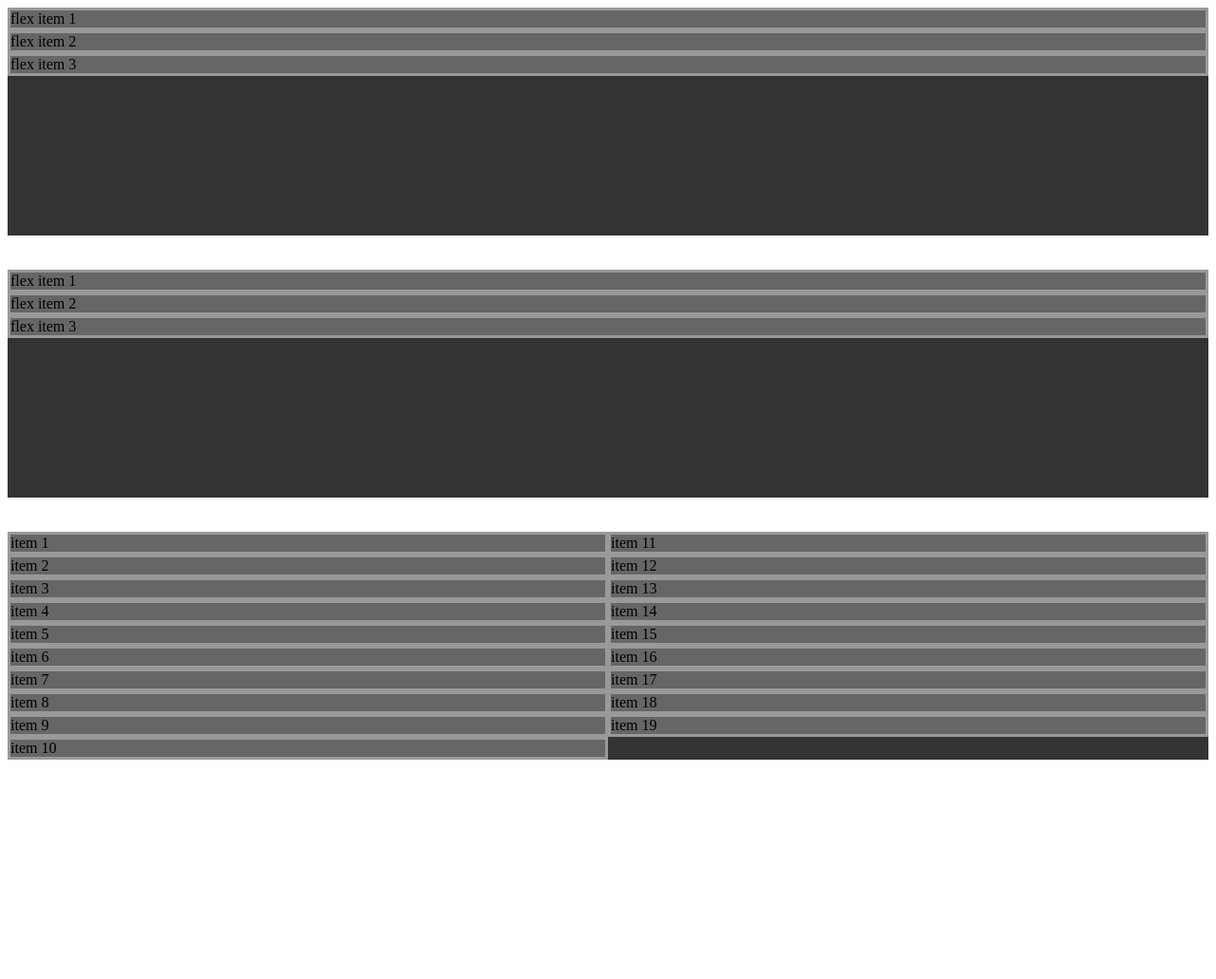
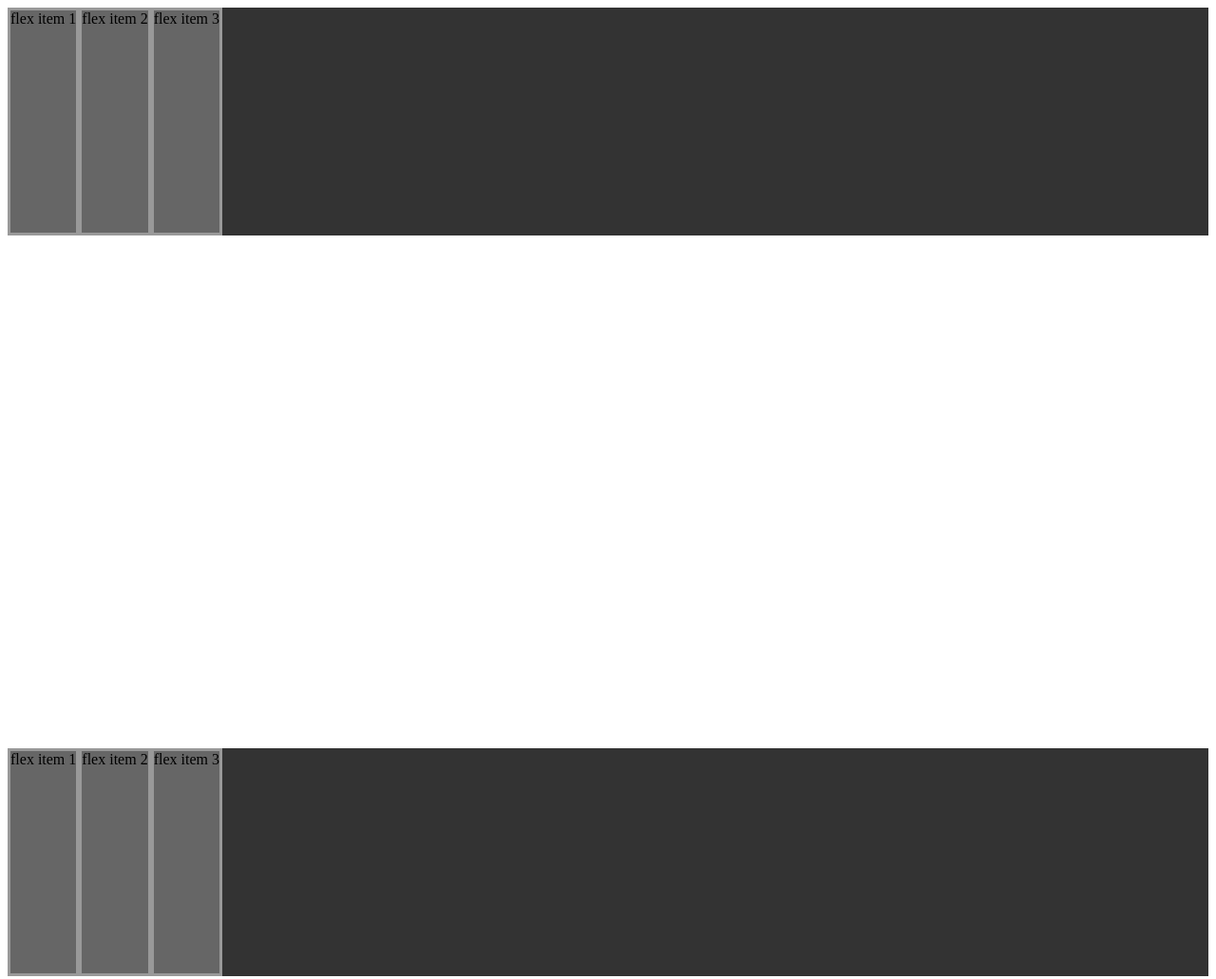
Before and after one commit to MiguelDominguezSanchez/flexbox, a plain HTML site: page index.html in a window 1280 px wide. Shown: the top 1031 px of the page at 95% size. Before the commit the page ends 808 px from the top, so only its background shows below. Drawn offline with Linux system fonts and the light colour scheme.

Commit message:
Growth & Reduction Factor - (flex-grow) & (flex-shrink)

```diff
--- a/index.html
+++ b/index.html
@@ -9,16 +9,17 @@
     .container {
       background-color: #333;
       height: 30vh;
+      width: 100%;
 
       display: flex;
       /* flex | inline-flex */
-      flex-direction: row-reverse;
+      flex-direction: row;
       /* Define el eje principal (main axis) row -x, column -y */
       /* row| row-reverse | column | column-reverse */
-      flex-wrap: wrap-reverse;
+      flex-wrap: nowrap;
       /* Define si la caja flexbox envuelve o NO a sus kinder */
       /* nowrap| wrap | wrap-reverse */
-      flex-flow: column wrap;
+      flex-flow: row nowrap;
       /* flex-flow es un shorthand de flex direction y flex-wrap */
       justify-content: flex-start;
       /* Define la alineación de los elementos hijos en el eje principal (main axis) - depende de la propiedad flex-direction */
@@ -26,7 +27,7 @@
       align-items: stretch;
       /* Define la alineación de los hijos en el eje trasversal (cross axis), dentro de cada linea */
       /* stretch | flex-start |center | flex-end | baseline */
-      align-content: stretch;
+      align-content: flex-start;
       /* Define la alineación de los hijos en el eje transversal (cross axis), NO funciona cuando los hijos están en UNA sola fila (cuando flex:wrap: nowrap NO FUNCIONA) */
       /* flex-start | flex-end | center | space-between | space-around | space-evenly */
 
@@ -36,7 +37,23 @@
       border: medium solid #999;
       /* width: 20%; */
       /* height: 20%; */
+      /* width: 100px; */
       background-color: #666;
+      flex-grow: 0;
+      flex-shrink: 1;
+      flex-basis: auto;
+    }
+    /*
+    1 - 79.77 - 3.57 = 76.2
+    2 - 79.77 - (3.75*2) 72.63
+    3 - 79.77 - 3.57 = 76.2
+     */
+    .item:nth-child(2) {
+      /* flex-grow: 0; */
+      flex-shrink: 2;
+    }
+    .item:nth-child(3) {
+      /* flex-grow: 0; */
     }
 
     /* .item:nth-child(2), .item:nth-child(17) {
@@ -45,13 +62,13 @@
   </style>
 </head>
 <body>
+
   <section class="container">
     <article class="item">flex item 1</article>
     <article class="item">flex item 2</article>
     <article class="item">flex item 3</article>
   </section>
-  <br>
-  <br>
+  <br><br><br><br><br><br><br><br><br><br><br><br><br><br><br><br><br><br><br><br><br><br><br><br><br><br><br><br><br><br>
   <section class="container">
     <article class="item">flex item 1</article>
     <article class="item">flex item 2</article>
```
